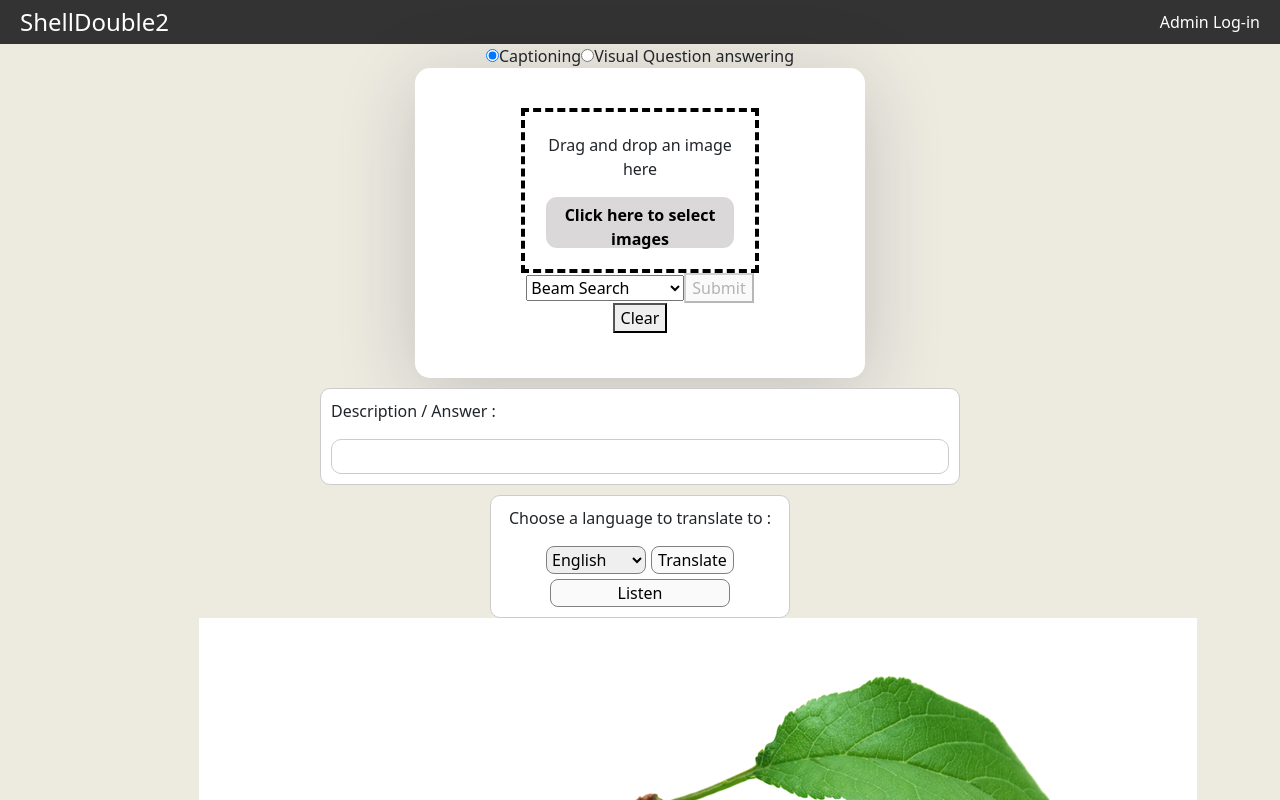
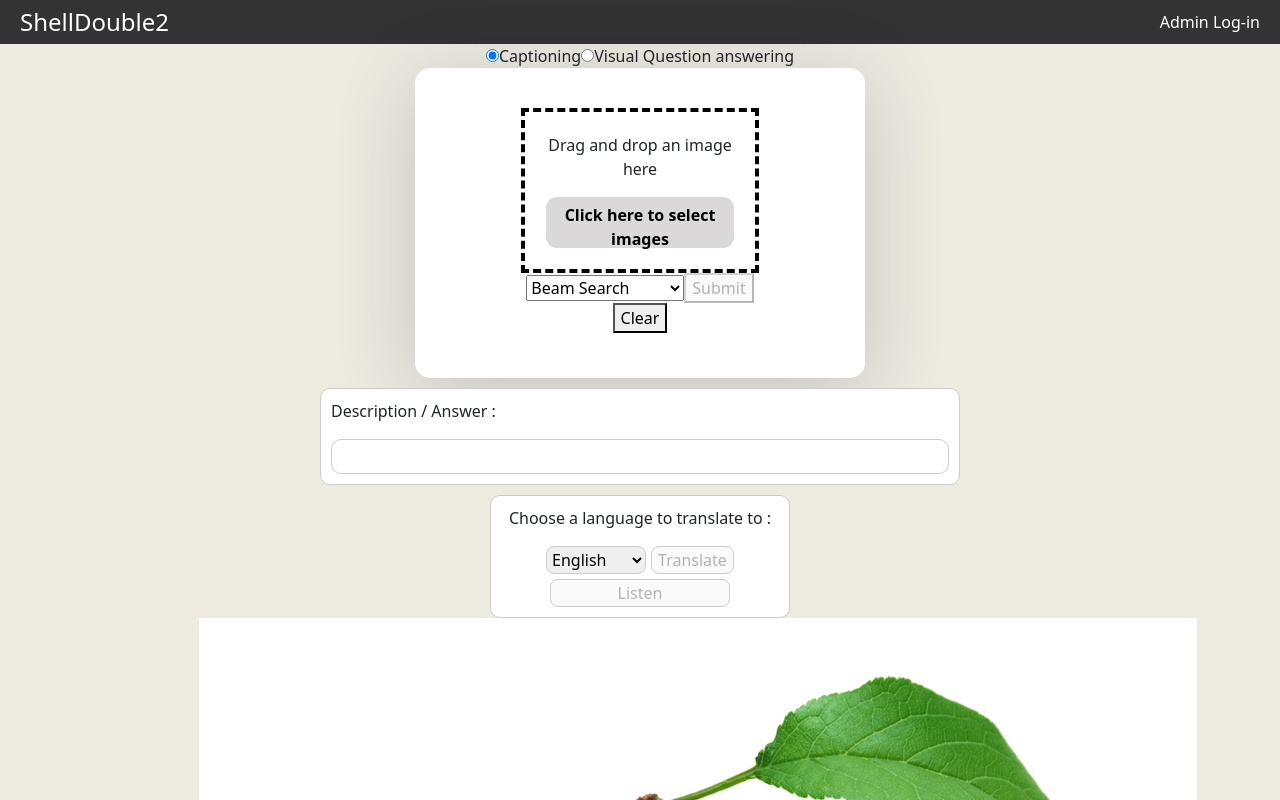
Before and after one commit to kellock117/ImageCaption, a React (Create React App) app in the folder frontend/: page / in a window 1280 px wide. Shown: the top 800 px of the page. Built offline with nearby package versions, Linux system fonts and the light colour scheme; no server answers.

Commit message:
Fixed colors for Translate and Listen button

```diff
--- a/frontend/src/components/main/audio.component.js
+++ b/frontend/src/components/main/audio.component.js
@@ -1,8 +1,7 @@
 import React from "react";
 
 const audioButton = {
-  color: 'black',
-  border: '1px solid grey',
+  border: '1px solid #ccc',
   borderRadius: '8px',
   width: '180px',
   marginTop: '5px',
--- a/frontend/src/components/main/translation.component.js
+++ b/frontend/src/components/main/translation.component.js
@@ -1,19 +1,16 @@
 import React from "react";
 
 const translateButton = {
-  color: 'black',
-  border: '1px solid grey',
+  border: '1px solid #ccc',
   borderRadius: '8px',
   marginLeft: '5px',
 }
 
 const selectStyle = {
-  color: 'black',
-  border: '1px solid grey',
+  border: '1px solid #ccc',
   borderRadius: '8px',
   padding: '1px',
   width: '100px',
-
 }
 
 export default function translation({ text, onSubmit }) {
```
